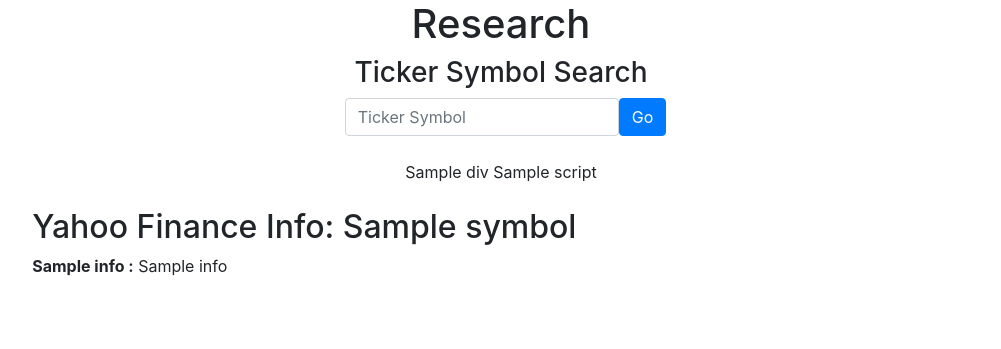
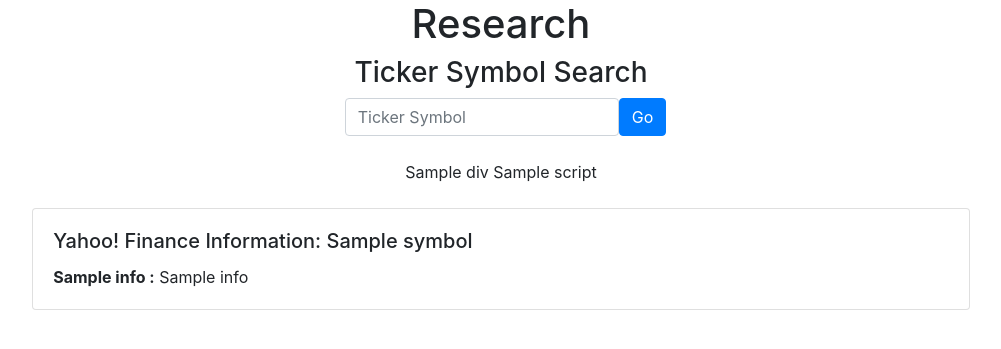
Before and after one commit to Linh012/portfolio-tracker, a Flask app: template app/templates/research.html in a window 1280 px wide. Shown: the part 56-405 px from the top of the page, without its empty margins (139-1140 px from the left). Run offline with Flask 2, Linux system fonts and the light colour scheme; tables that the repository leaves empty hold one stand-in row (values such as "Sample post"); the template is opened without the code that fills it: values that come from a table or form of the project are taken from there, most other values are stand-ins (such as "Sample title", 1, 10 or a date in 2020); some libraries are stand-ins or nearby versions.

Commit message:
Fix formatting

```diff
--- a/app/templates/research.html
+++ b/app/templates/research.html
@@ -21,10 +21,14 @@
 </div>
 <br />
 <div align="left" style="width:75%">
-  <h2>Yahoo Finance Info: {{ symbol }}</h2>
-  {% for x in info %}
-  <b>{{ x }} :</b> {{ info[x] }} <br />
-  {% endfor %}
-</div>
+  <div class="card">
+    <div class="card-body">
+      <h5 class="card-title">Yahoo! Finance Information: {{ symbol }}</h5>
+      <p class="card-text"> {% for x in info %}
+        <b>{{ x }} :</b> {{ info[x] }} <br />
+        {% endfor %}</p>
+    </div>
 
-{% endblock %}
+  </div>
+
+  {% endblock %}
```
